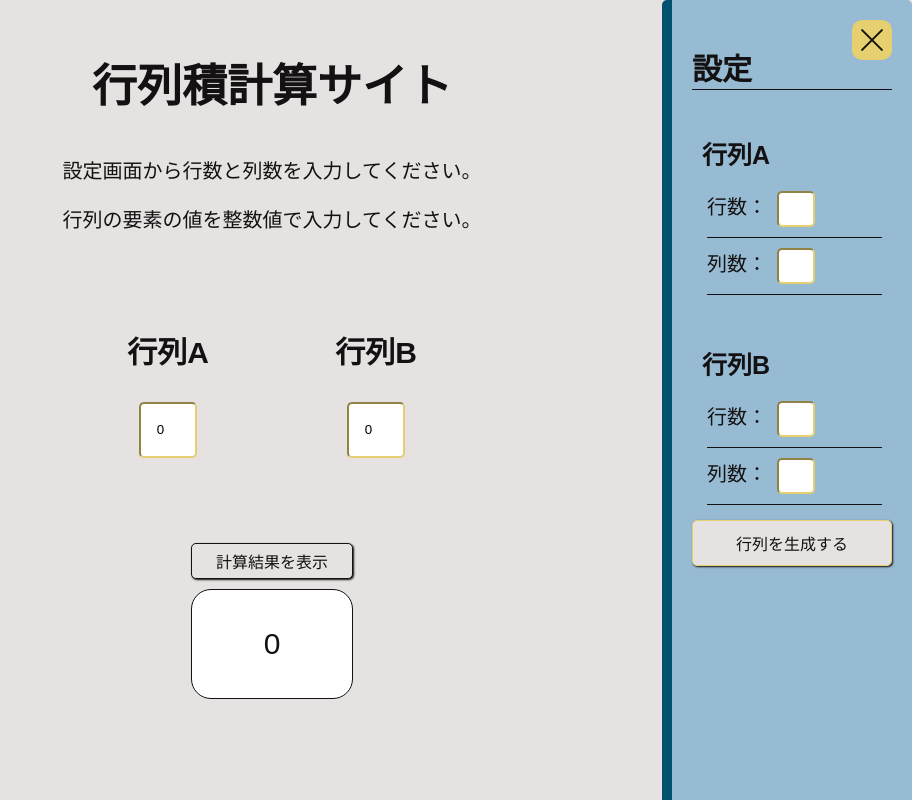
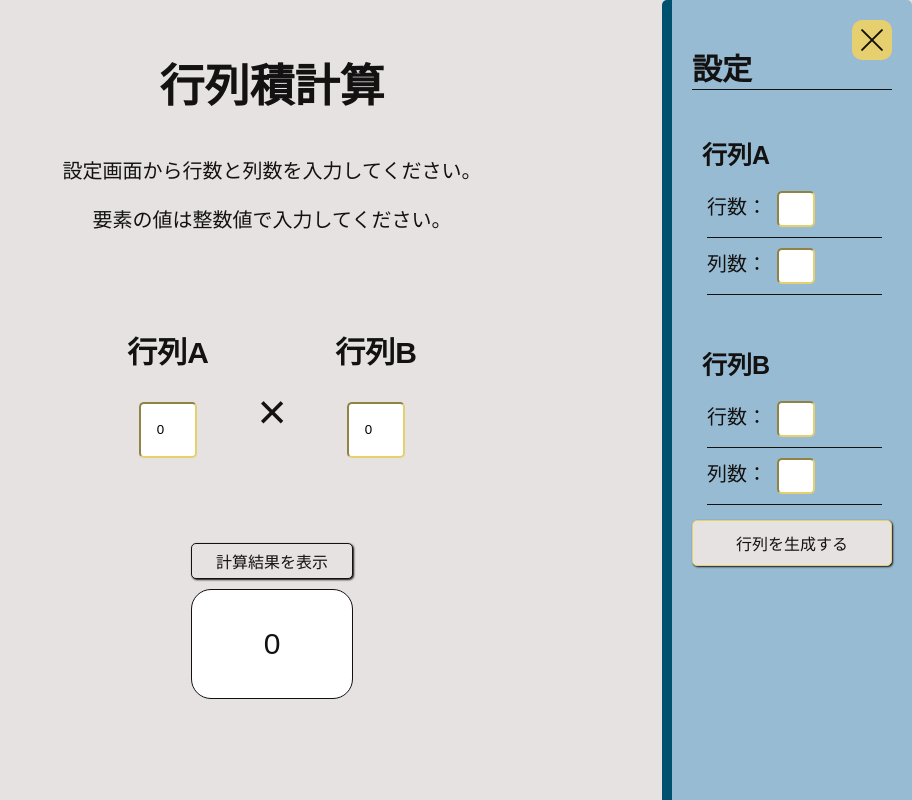
Before and after one commit to LSbard000com/Matrix-Calculation, a React (Create React App) app: page / in a window 1280 px wide. Shown: the whole page, without its empty margins (368-1280 px from the left). Built offline with nearby package versions, Linux system fonts and the light colour scheme; a web font is replaced by a local one.

Commit message:
×記号を追加

```diff
--- a/public/index.html
+++ b/public/index.html
@@ -15,7 +15,7 @@
     <link rel="preconnect" href="https://fonts.googleapis.com">
     <link rel="preconnect" href="https://fonts.gstatic.com" crossorigin>
     <link href="https://fonts.googleapis.com/css2?family=Shippori+Mincho:wght@400;500;600;700;800&family=Yusei+Magic&display=swap" rel="stylesheet">
-    <title>行列計算サイト</title>
+    <title>行列積計算</title>
   </head>
   <body>
     <noscript>You need to enable JavaScript to run this app.</noscript>
--- a/src/App.js
+++ b/src/App.js
@@ -5,7 +5,7 @@ function App() {
   return (
     <div className="App">
       <div>
-        <h1>行列積計算サイト</h1>
+        <h1>行列積計算</h1>
       </div>
       <Matrix />
     </div>
--- a/src/Components/Matrix.css
+++ b/src/Components/Matrix.css
@@ -6,11 +6,19 @@ p {
 .input-area {
   width: 100%;
   height: 100%;
+  position: relative;
   justify-content: center;
 }
 
 .input-area .matrix {
   margin: 20px 20%;
+}
+
+.input-area #x {
+  font-size: 50px;
+  width: 100px;
+  margin: 0 auto;
+  text-align: center;
 }
 
 .input-area .matrix .area {
@@ -40,4 +48,15 @@ p {
   .input-area .matrix{
     margin: 50px;
   }
+
+  .input-area #x {
+    text-align: center;
+    width: 50px;
+    height: 50px;
+    padding: 0;
+    font-size: 50px;
+    position: absolute;
+    bottom: 100px;
+  }
+
 }
--- a/src/Components/Matrix.js
+++ b/src/Components/Matrix.js
@@ -142,12 +142,13 @@ const Matrix = () => {
     <div>
       <Option onInputChange={recieveChangeVal} />
       <p>設定画面から行数と列数を入力してください。</p>
-      <p>行列の要素の値を整数値で入力してください。</p>
+      <p>要素の値は整数値で入力してください。</p>
       <div className="input-area">
         <div className="matrix">
           <h2>行列A</h2>
           <div className="area"><InputMxA /></div>
         </div>
+        <div id="x">×</div>
         <div className="matrix">
           <h2>行列B</h2>
           <div className="area"><InputMxB /></div>
```
